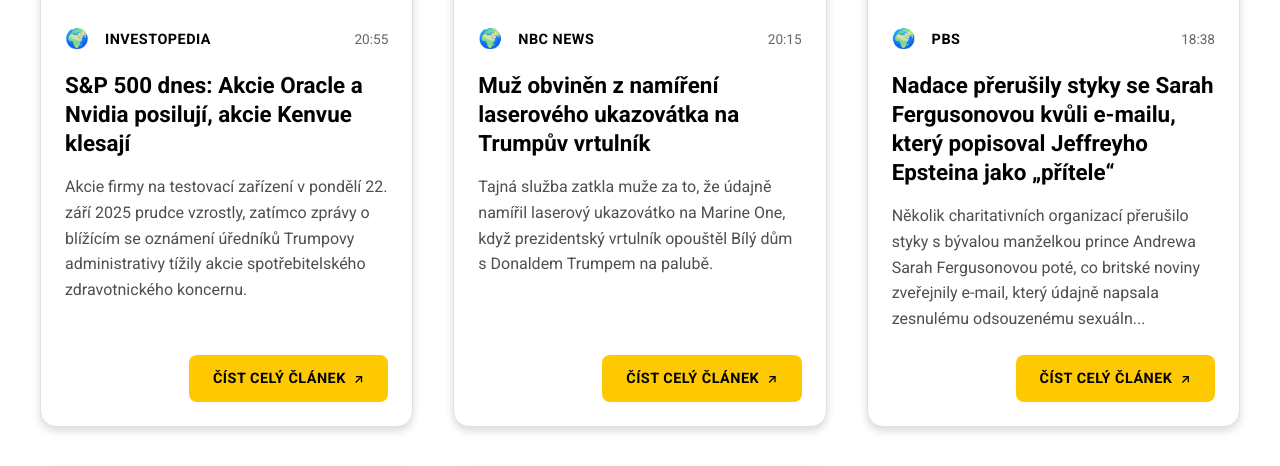
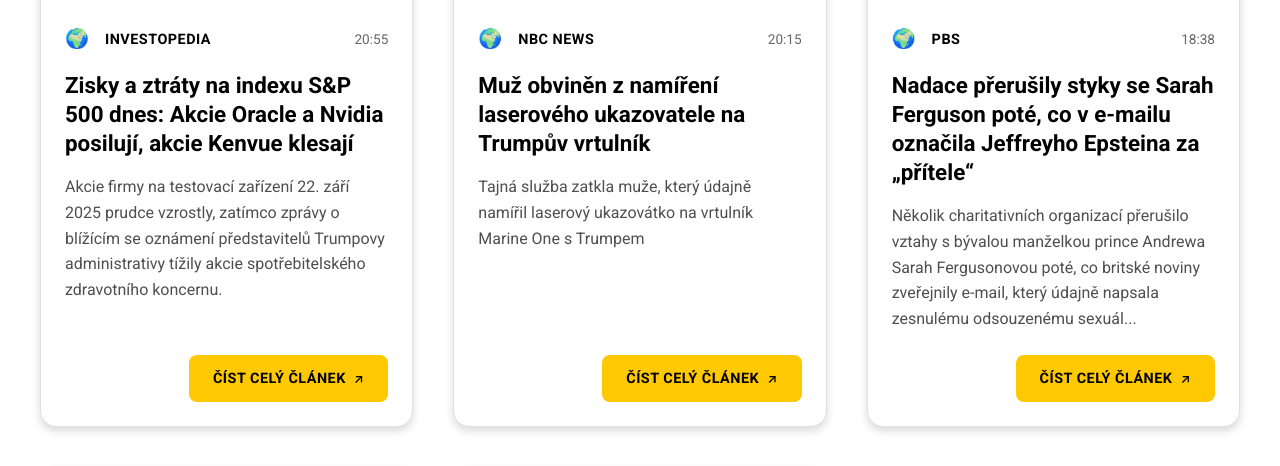
Before and after one commit to tangero/vzhuruvpred, a Jekyll site: the page built from svetove-zpravy.md, in a window 1280 px wide and 1400 px high, scrolled down 3864 px. Shown: the part 188-654 px from the top of the window. Built offline with Jekyll 4.4.1, drawn with Linux system fonts in a browser that asks for light colours; some of the changed text lies outside the part shown; grey boxes are pictures that could not be loaded.

Commit message:
Update world news 2025-09-24 08:29

```diff
--- a/_data/world_news.json
+++ b/_data/world_news.json
@@ -1,5 +1,5 @@
 {
-  "last_updated": "2025-09-24T07:18:14",
+  "last_updated": "2025-09-24T08:24:35",
   "articles": [
     {
       "flag": "🌍",
@@ -10,7 +10,7 @@
       "urlToImage": "https://assets.bwbx.io/images/users/iqjWHBFdfxIU/ijMr870uUXqw/v0/1200x675.png",
       "source": "Bloomberg",
       "publishedAt": "2025-09-23T05:57:00Z",
-      "description": "Akcie v Asii se vzdaly části zisků a pohybovaly se mezi mírnými zisky a ztrátami poté, co se stáhly benchmarky v Hongkongu a v kontinentální Číně."
+      "description": "Asijské akcie se vzdaly svých denních maxim a pohybovaly se mezi mírným růstem a poklesem poté, co se indexy v Hongkongu a pevninské Číně stáhly."
     },
     {
       "flag": "🇺🇸",
@@ -21,23 +21,23 @@
       "urlToImage": "https://www.washingtonpost.com/wp-apps/imrs.php?src=https://arc-anglerfish-washpost-prod-washpost.s3.amazonaws.com/public/JQFAD6RO5NDDFI33Z7M3WGWWKU.jpg&w=1440",
       "source": "The Washington Post",
       "publishedAt": "2025-09-23T04:05:54Z",
-      "description": "Abdel Fattah byl symbolem povstání v roce 2011, ale o dva roky později byl zatčen. Od té doby strávil téměř celých posledních 12 let za mřížemi."
+      "description": "Abdel Fattah byl symbolem povstání z roku 2011, ale o dva roky později byl zatčen. Od té doby strávil téměř celých posledních 12 let za mřížemi."
     },
     {
       "flag": "🌍",
       "country": "global",
-      "title": "Trump v projevu v OSN zaútočí na ‚globalistické instituce‘ a bude obhajovat svou zahraničněpolitickou bilanci",
+      "title": "Trump v projevu v OSN zaútočí na ‚globalistické instituce‘ a bude obhajovat svou zahraniční politiku",
       "original_title": "Trump to take aim at 'globalist institutions,' make case for his foreign policy record in UN speech - AP News",
       "url": "https://apnews.com/article/united-nations-unga-trump-global-feb243ecb979d53317dfb1cad9968038",
       "urlToImage": "https://dims.apnews.com/dims4/default/c469002/2147483647/strip/true/crop/4574x2573+0+238/resize/1440x810!/quality/90/?url=https%3A%2F%2Fassets.apnews.com%2F8d%2F53%2Fda8353c2eb6c091fd60725ba2540%2F46d7ca7d3d7544f3b9d39b236c65db1d",
       "source": "Associated Press",
       "publishedAt": "2025-09-23T04:02:00Z",
-      "description": "Prezident Donald Trump ve svém projevu k Valnému shromáždění OSN představí úspěchy své zahraniční politiky ve druhém funkčním období a bude stěžovat, že „globalistické instituce významně narušily s..."
+      "description": "Prezident Donald Trump ve svém projevu k Valnému shromáždění OSN zdůrazní úspěchy své zahraniční politiky ve druhém funkčním období a bude litovat, že „globalistické instituce významně narušily svě..."
     },
     {
       "flag": "🇺🇸",
       "country": "us",
-      "title": "Když Trump spojuje Tylenol s autismem, lékaři bijí na poplach",
+      "title": "Trump spojuje Tylenol s autismem, lékaři bijí na poplach",
       "original_title": "As Trump ties Tylenol to autism, doctors raise alarms - The Washington Post",
       "url": "https://www.washingtonpost.com/health/2025/09/22/tylenol-autism-trump-announcement/",
       "urlToImage": "https://www.washingtonpost.com/wp-apps/imrs.php?src=https://arc-anglerfish-washpost-prod-washpost.s3.amazonaws.com/public/LTRCC4BDMLEMJORFTB7UW74M6I_size-normalized.JPG&w=1440",
@@ -48,7 +48,7 @@
     {
       "flag": "🇺🇸",
       "country": "us",
-      "title": "Disney vrací Jimmyho Kimmela, který byl odstaven po poznámkách o Charliem Kirkovi",
+      "title": "Disney vrací do vysílání Jimmyho Kimmela, který byl odstaven kvůli výrokům o Charliem Kirkovi",
       "original_title": "Disney brings back Jimmy Kimmel, sidelined after Charlie Kirk comments - The Washington Post",
       "url": "https://www.washingtonpost.com/business/2025/09/22/kimmel-kirk-abc-disney/",
       "urlToImage": "https://www.washingtonpost.com/wp-apps/imrs.php?src=https://arc-anglerfish-washpost-prod-washpost.s3.amazonaws.com/public/2LW7DAGEGMI6ZDH7GOYFT5GBW4_size-normalized.jpg&w=1440",
@@ -59,29 +59,29 @@
     {
       "flag": "🇺🇸",
       "country": "us",
-      "title": "Klíčové body z prvního rozhovoru Kamaly Harrisové o její nové knize ‚107 dní‘",
+      "title": "Klíčové momenty z prvního rozhovoru Kamaly Harrisové o její nové knize „107 dní“",
       "original_title": "Takeaways from Kamala Harris’ first interview about her new book, ‘107 Days’ - CNN",
       "url": "https://www.cnn.com/2025/09/22/politics/kamala-harris-interview-new-book-takeaways",
       "urlToImage": "https://media.cnn.com/api/v1/images/stellar/prod/ap25054112238792.jpg?c=16x9&q=w_800,c_fill",
       "source": "CNN",
       "publishedAt": "2025-09-23T03:06:00Z",
-      "description": "Ve svém prvním televizním rozhovoru o pamětech nové kampaně byla Kamala Harris dotlačena k vysvětlení, co měla na mysli, když označila za lehkomyslné umožnit bývalému prezidentovi Joeovi Bidenovi z..."
+      "description": "Ve svém prvním televizním rozhovoru o pamětech své kampaně Kamala Harrisová čelila dotazům, co myslela tím, že bylo nezodpovědné nechat exprezidenta Joea Bidena usilovat o znovuzvolení."
     },
     {
       "flag": "🌍",
       "country": "global",
-      "title": "Jake Paul zaútočil na Gervontu Davise kvůli obviněním z domácího násilí, v prvním face-to-face nad ním převyšoval 'Tanka",
+      "title": "Jake Paul zaútočil na Gervontu Davise kvůli obviněním z domácího násilí, v prvním face-offu převyšoval 'Tanka",
       "original_title": "Jake Paul attacks Gervonta Davis over domestic violence allegations, towers over 'Tank' in first faceoff - Yahoo Sports",
       "url": "https://sports.yahoo.com/boxing/article/jake-paul-attacks-gervonta-davis-over-domestic-violence-allegations-towers-over-tank-in-first-faceoff-011509531.html",
       "urlToImage": "https://s.yimg.com/ny/api/res/1.2/A8o6qY57GPsHbRm4R6CaDg--/YXBwaWQ9aGlnaGxhbmRlcjt3PTEyMDA7aD04MDA7Y2Y9d2VicA--/https://s.yimg.com/os/creatr-uploaded-images/2025-09/be7a2850-9814-11f0-b777-786f5e94db31",
       "source": "Yahoo Entertainment",
       "publishedAt": "2025-09-23T01:15:00Z",
-      "description": "Jake Paul neztrácel čas a hned při úvodní tiskové konferenci k boji na Netflixi 14. listopadu stanovil tón vůči Gervontovi \"Tank\" Davisovi."
+      "description": "Jake Paul neváhal a hned při úvodní tiskové konferenci k boji na Netflixi 14. listopadu nasadil tvrdý tón vůči Gervontě \"Tank\" Davisovi."
     },
     {
       "flag": "🌍",
       "country": "global",
-      "title": "Jensen Huang a Sam Altman reagují na nový poplatek 100 000 USD za vízum H-1B",
+      "title": "Jensen Huang a Sam Altman reagují na nový poplatek 100 000 USD za víza H-1B",
       "original_title": "Jensen Huang and Sam Altman React to New H-1B $100K Fee - Business Insider",
       "url": "https://www.businessinsider.com/jensen-huang-sam-altman-react-new-h1b-100k-fee-2025-9",
       "urlToImage": "https://i.insider.com/68d1e1f2f9db348adc0bf753?width=1200&format=jpeg",
@@ -92,13 +92,13 @@
     {
       "flag": "🌍",
       "country": "global",
-      "title": "Minnesota jde proti federální vládě s vlastními doporučeními pro očkování proti covidu",
+      "title": "Minnesota vzdoruje federální vládě vlastními doporučeními ohledně vakcíny proti covidu",
       "original_title": "Minnesota defies feds with COVID vaccine guidance - Star Tribune",
       "url": "https://www.startribune.com/minnesota-defies-feds-with-covid-vaccine-guidance/601478835",
       "urlToImage": "https://arc.stimg.co/startribunemedia/4WUPS6HXQ6MEI44ZYZKAGQ6SRM.jpg?&w=1200&ar=1.91:1&fit=crop",
       "source": "Minneapolis Star Tribune",
       "publishedAt": "2025-09-22T23:15:00Z",
-      "description": "Výjimka umožňuje lékárníkům očkovat proti covidu bez předpisu i více lidí, než schválil úřad FDA."
+      "description": "Stálý příkaz umožňuje lékárníkům očkovat proti covidu-19 bez předpisu i mimo skupiny schválené Státním ústavem pro kontrolu léčiv."
     },
     {
       "flag": "🌍",
@@ -109,7 +109,7 @@
       "urlToImage": "https://cdn.arstechnica.net/wp-content/uploads/2025/09/news-092225a-lg-1152x648.jpg",
       "source": "Ars Technica",
       "publishedAt": "2025-09-22T22:18:07Z",
-      "description": "NASA představila novou třídu kandidátů na astronauty. Vesmírná agentura představila čtyři muže a šest žen, kteří tvoří její cvičnou skupinu pro rok 2025."
+      "description": "NASA představila novou třídu kandidátů na astronauty. Vesmírná agentura uvedla čtyři muže a šest žen, kteří tvoří její výcvikovou skupinu pro rok 2025."
     },
     {
       "flag": "🌍",
@@ -131,12 +131,12 @@
       "urlToImage": "https://www.politico.com/dims4/default/resize/1200/quality/90/format/jpg?url=https%3A%2F%2Fstatic.politico.com%2Ffa%2F9b%2Ff932ebab4918be9f0c1b64ed48f2%2Fhttps-delivery-gettyimages.com%2Fdownloads%2F2236325266",
       "source": "Politico",
       "publishedAt": "2025-09-22T21:43:07Z",
-      "description": "„Důsledky tohoto rozhodnutí v oblasti zahraniční politiky se nepochybně projeví i v domácí politice,“ varuje izraelský vyslanec v Ottawě."
+      "description": "„Důsledky tohoto rozhodnutí zahraniční politiky se nepochybně projeví doma,“ varuje izraelský vyslanec v Ottawě."
     },
     {
       "flag": "🌍",
       "country": "global",
-      "title": "Bidenova reakce na Gazu byla nedostatečná, píše Harrisová v nové knize",
+      "title": "Harrisová v nové knize tvrdí, že Bidenova reakce na Gazu byla „neadekvátní“",
       "original_title": "Biden response to Gaza was \"inadequate,\" Harris says in new book - Axios",
       "url": "https://www.axios.com/2025/09/22/harris-biden-book-gaza-israel-trump",
       "urlToImage": "https://images.axios.com/78S4UGhdL_qecSBL2nBxYRRN7oY=/0x0:5108x2873/1366x768/2025/09/22/1758564982585.jpg",
@@ -158,73 +158,73 @@
     {
       "flag": "🌍",
       "country": "global",
-      "title": "iPhone Fold se blíží: Pět nových funkcí pro příští rok uvedený model - 9to5Mac",
+      "title": "iPhone Fold se blíží: Pět nových funkcí pro příští rok - 9to5Mac",
       "original_title": "iPhone Fold is coming: Five new features for next year’s launch - 9to5Mac",
       "url": "https://9to5mac.com/2025/09/22/iphone-fold-five-new-features-are-coming-next-year/",
       "urlToImage": "https://i0.wp.com/9to5mac.com/wp-content/uploads/sites/6/2025/03/iphone-fold-03.jpg?resize=1200%2C628&quality=82&strip=all&ssl=1",
       "source": "9to5Mac",
       "publishedAt": "2025-09-22T20:57:00Z",
-      "description": "Očekává se, že složenec iPhone od Applu se představí příští rok. Zde je pět nových funkcí prvního modelu."
+      "description": "Očekává se, že složený iPhone od Applu se představí příští rok. Zde je pět nových funkcí prvního modelu."
     },
     {
       "flag": "🌍",
       "country": "global",
-      "title": "S&P 500 dnes: Akcie Oracle a Nvidia posilují, akcie Kenvue klesají",
+      "title": "Zisky a ztráty na indexu S&P 500 dnes: Akcie Oracle a Nvidia posilují, akcie Kenvue klesají",
       "original_title": "S&P 500 Gain & Losses Today: Oracle, Nvidia Shares Advance; Kenvue Stock Slips - Investopedia",
       "url": "https://www.investopedia.com/s-and-p-500-gain-and-losses-today-teradyne-and-oracle-stocks-advance-kenvue-slips-11814914",
       "urlToImage": "https://www.investopedia.com/thmb/G3gYw4z4BgSn-23IO6WduAjJk5w=/1500x0/filters:no_upscale():max_bytes(150000):strip_icc()/GettyImages-2236196353-39d01839dc3a44e99044c8a1a6247db7.jpg",
       "source": "Investopedia",
       "publishedAt": "2025-09-22T20:55:36Z",
-      "description": "Akcie firmy na testovací zařízení v pondělí 22. září 2025 prudce vzrostly, zatímco zprávy o blížícím se oznámení úředníků Trumpovy administrativy tížily akcie spotřebitelského zdravotnického koncernu."
+      "description": "Akcie firmy na testovací zařízení 22. září 2025 prudce vzrostly, zatímco zprávy o blížícím se oznámení představitelů Trumpovy administrativy tížily akcie spotřebitelského zdravotního koncernu."
     },
     {
       "flag": "🌍",
       "country": "global",
-      "title": "Muž obviněn z namíření laserového ukazovátka na Trumpův vrtulník",
+      "title": "Muž obviněn z namíření laserového ukazovatele na Trumpův vrtulník",
       "original_title": "Man charged with aiming laser pointer at Trump's helicopter - NBC News",
       "url": "https://www.nbcnews.com/politics/donald-trump/man-charged-aiming-laser-pointer-marine-one-president-board-rcna233030",
       "urlToImage": "https://media-cldnry.s-nbcnews.com/image/upload/t_nbcnews-fp-1200-630,f_auto,q_auto:best/rockcms/2025-09/2509220-donald-trump-marine-one-vl-355p-105d20.jpg",
       "source": "NBC News",
       "publishedAt": "2025-09-22T20:15:06Z",
-      "description": "Tajná služba zatkla muže za to, že údajně namířil laserový ukazovátko na Marine One, když prezidentský vrtulník opouštěl Bílý dům s Donaldem Trumpem na palubě."
+      "description": "Tajná služba zatkla muže, který údajně namířil laserový ukazovátko na vrtulník Marine One s Trumpem"
     },
     {
       "flag": "🌍",
       "country": "global",
-      "title": "Nadace přerušily styky se Sarah Fergusonovou kvůli e-mailu, který popisoval Jeffreyho Epsteina jako „přítele“",
+      "title": "Nadace přerušily styky se Sarah Ferguson poté, co v e-mailu označila Jeffreyho Epsteina za „přítele“",
       "original_title": "Charities cut ties with Sarah Ferguson after reported email describing Jeffrey Epstein as ‘friend’ - PBS",
       "url": "https://www.pbs.org/newshour/world/charities-cut-ties-with-sarah-ferguson-after-reported-email-describing-jeffrey-epstein-as-friend",
       "urlToImage": "https://d3i6fh83elv35t.cloudfront.net/static/2025/09/2025-07-17T175137Z_235505428_RC2HOFAXRTR0_RTRMADP_3_FRANCE-CHARITYGALA-1024x683.jpg",
       "source": "PBS",
       "publishedAt": "2025-09-22T18:38:35Z",
-      "description": "Několik charitativních organizací přerušilo styky s bývalou manželkou prince Andrewa Sarah Fergusonovou poté, co britské noviny zveřejnily e-mail, který údajně napsala zesnulému odsouzenému sexuáln..."
+      "description": "Několik charitativních organizací přerušilo vztahy s bývalou manželkou prince Andrewa Sarah Fergusonovou poté, co britské noviny zveřejnily e-mail, který údajně napsala zesnulému odsouzenému sexuál..."
     },
     {
       "flag": "🌍",
       "country": "global",
-      "title": "Vědci našli důkaz, že před více než 43 miliony let zasáhl Severní moře asteroid",
+      "title": "Vědci našli důkaz, že před více než 43 miliony let dopadl do Severního moře asteroid",
       "original_title": "Scientists find proof that an asteroid hit the North Sea more than 43 million years ago - Phys.org",
       "url": "https://phys.org/news/2025-09-scientists-proof-asteroid-north-sea.html",
       "urlToImage": "https://scx2.b-cdn.net/gfx/news/hires/2025/scientists-find-proof.jpg",
       "source": "Phys.Org",
       "publishedAt": "2025-09-22T16:22:27Z",
-      "description": "Vědecká debata o původu kráteru Silverpit v jižní části Severního moře, která trvala desítky let, je ukončena. Nové důkazy potvrzují, že vznikl dopadem asteroidu nebo komety před asi 43–46 miliony ..."
+      "description": "Vědecká debata o původu kráteru Silverpit v jižní části Severního moře, která trvala desítky let, je u konce. Nové důkazy potvrzují, že byl způsoben dopadem asteroidu nebo komety před asi 43–46 mil..."
     },
     {
       "flag": "🇫🇷",
       "country": "fr",
-      "title": "MediaTek Dimensity 9500 je připraven pro Android vlajkové lodě ještě do konce roku",
+      "title": "MediaTek Dimensity 9500 je připraven pro Android flagshipy ještě do konce roku – 9to5Google",
       "original_title": "MediaTek’s Dimensity 9500 is ready for Android flagships before end of year - 9to5Google",
       "url": "http://9to5google.com/2025/09/22/mediateak-dimensity-9500-launch/",
       "urlToImage": "https://i0.wp.com/9to5google.com/wp-content/uploads/sites/4/2025/09/MediaTek-Dimensity-9500-header.jpg?resize=1200%2C628&quality=82&strip=all&ssl=1",
       "source": "9to5google.com",
       "publishedAt": "2025-09-22T07:01:00Z",
-      "description": "MediaTekův nový Dimensity 9500 je třetí generací SoC s architekturou „all big-core“. Přináší velký skok v herním výkonu a..."
+      "description": "MediaTekův nový Dimensity 9500 je třetí generací „all-big-core“ čipu SoC od společnosti. Tato sestava představuje velký skok v herním výkonu a..."
     },
     {
       "flag": "🇫🇷",
       "country": "fr",
-      "title": "Světový den Alzheimerovy choroby: Jak daleko jsme se dostali v hledání léčby",
+      "title": "Světový den Alzheimerovy choroby: Jak jsme pokročili v hledání léčby",
       "original_title": "World Alzheimer's Day: Here's How Far We've Come in Search of a Cure - ScienceAlert",
       "url": "https://www.sciencealert.com/world-alzheimers-day-heres-how-far-weve-come-in-search-of-a-cure",
       "urlToImage": "https://www.sciencealert.com/images/2025/09/alzheimers_day_header.jpg",
@@ -241,12 +241,12 @@
       "urlToImage": "https://i0.wp.com/www.noozhawk.com/wp-content/uploads/2022/12/social-fallback.png?fit=1200%2C630&quality=80&ssl=1",
       "source": "Noozhawk",
       "publishedAt": "2025-09-21T19:00:48Z",
-      "description": "Co: Raketa Falcon 9 z Vandenbergovy základny kosmických sil v okrese Santa Barbara. Kdy: Podle údajů mezi 10:23 a 11:23 dopoledne v pondělí."
+      "description": "Co: Raketa Falcon 9 z Vandenbergovy základny kosmických sil v okrese Santa Barbara. Kdy: V pondělí mezi 10:23 a 11:23 dopoledne, podle"
     },
     {
       "flag": "🇫🇷",
       "country": "fr",
-      "title": "Sonda Curiosity pořídila úchvatné snímky krajiny na Marsu",
+      "title": "Sonda Curiosity pořídila dechberoucí snímky krajiny na Marsu",
       "original_title": "Curiosity rover snaps breathtaking photos of the Martian landscape - Mashable",
       "url": "https://mashable.com/article/nasa-mars-curiosity-peace-vallis-images",
       "urlToImage": "https://helios-i.mashable.com/imagery/articles/07GPEltzKFOfHeU4EbwpBys/hero-image.fill.size_1200x675.v1758228115.jpg",
```
